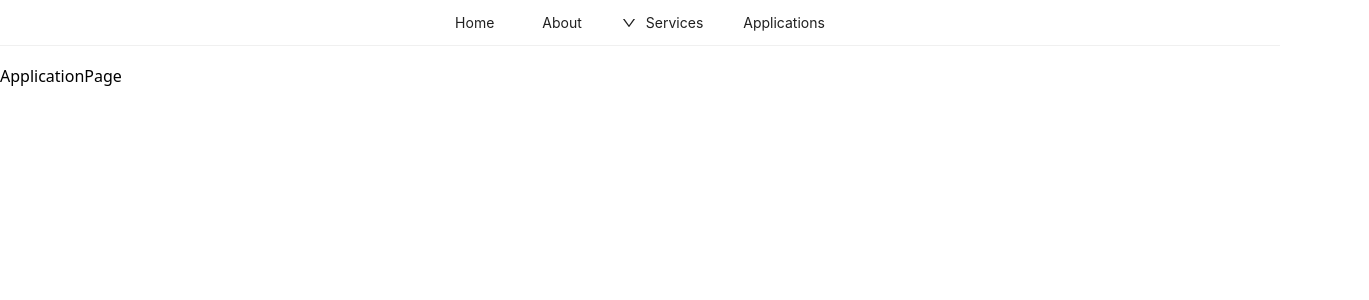
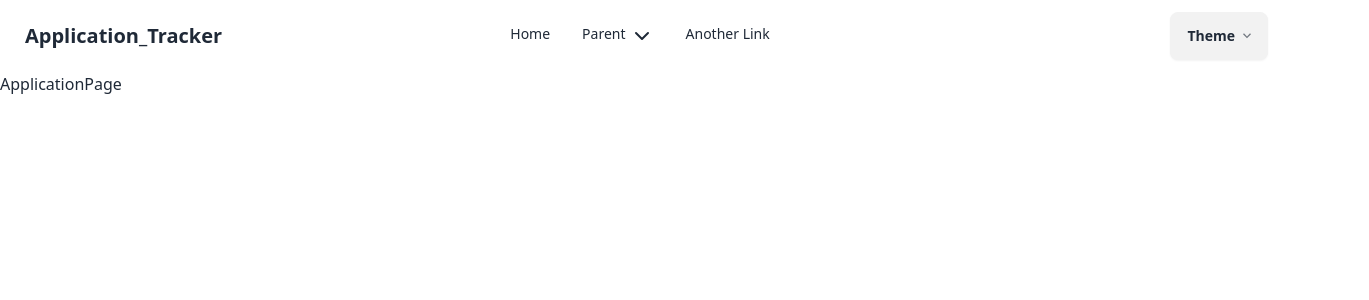
Before and after one commit to Sylpherena/Job-Application-Tracker, a React (Vite) app: page /applications in a window 1280 px wide. Shown: the top 300 px of the page, 1369 px wide, since content can reach past the window. Built offline with nearby package versions, Linux system fonts and the light colour scheme.

Commit message:
UI library changed from antd to daisyUI. Navbar changed accordingly.

```diff
--- a/package.json
+++ b/package.json
@@ -10,8 +10,9 @@
     "preview": "vite preview"
   },
   "dependencies": {
-    "antd": "^5.22.3",
     "autoprefixer": "^10.4.20",
+    "clsx": "^2.1.1",
+    "lucide-react": "^0.468.0",
     "postcss": "^8.4.49",
     "react": "^18.3.1",
     "react-dom": "^18.3.1",
@@ -24,6 +25,7 @@
     "@types/react-dom": "^18.3.1",
     "@types/react-router-dom": "^5.3.3",
     "@vitejs/plugin-react-swc": "^3.5.0",
+    "daisyui": "^4.12.14",
     "eslint": "^9.15.0",
     "eslint-config-prettier": "^9.1.0",
     "eslint-plugin-prettier": "^5.2.1",
--- a/src/App.tsx
+++ b/src/App.tsx
@@ -4,18 +4,35 @@ import Applications from "./pages/Applications";
 import Navigation from "./Navigation";
 
 function App() {
+  //const [themeMode, setThemeMode] = useState<DaisyUIThemes>("bumblebee");
+
+  // useEffect(() => {
+  //   const darkModeMediaQuery = window.matchMedia(
+  //     "(prefers-color-scheme: dark)"
+  //   );
+  //   setIsDarkMode(darkModeMediaQuery.matches);
+
+  //   const handleChange = (e: MediaQueryListEvent) => setIsDarkMode(e.matches);
+  //   darkModeMediaQuery.addEventListener("change", handleChange);
+
+  //   return () => darkModeMediaQuery.removeEventListener("change", handleChange);
+  // }, []);
+
+  // const toggleDarkMode = () => {
+  //   document.documentElement.classList.toggle("dark");
+  //   setIsDarkMode(!isDarkMode);
+  // };
+
   return (
-    <div>
+    <>
       <Navigation />
-      <div className="pt-16">
       <Router>
         <Routes>
           <Route path="/" element={<Home />} />
           <Route path="/applications" element={<Applications />} />
         </Routes>
       </Router>
-      </div>
-    </div>
+    </>
   );
 }
 
--- a/src/Navigation.tsx
+++ b/src/Navigation.tsx
@@ -1,48 +1,78 @@
-import React from "react";
-import { Menu } from "antd";
-import { DownOutlined } from "@ant-design/icons";
+import { AlignLeft, ChevronDown } from "lucide-react";
+import { ThemeController } from "./ThemeController";
 
-const { SubMenu } = Menu;
-
-const Navigation: React.FC = () => {
+const Navigation = () => {
   return (
-    <Menu
-      mode="horizontal"
-      className="fixed top-0 left-0 w-full z-50 flex justify-center"
-    >
-      <Menu.Item key="home">
-        <a className="p-2" href="/">
-          Home
-        </a>
-      </Menu.Item>
-      <Menu.Item key="about">
-        <a className="p-2" href="/about">
-          About
-        </a>
-      </Menu.Item>
-      <SubMenu key="services" title="Services" icon={<DownOutlined />}>
-        <Menu.Item key="service1">
-          <a className="p-2" href="/services/service1">
-            Service 1
-          </a>
-        </Menu.Item>
-        <Menu.Item key="service2">
-          <a className="p-2" href="/services/service2">
-            Service 2
-          </a>
-        </Menu.Item>
-        <Menu.Item key="service3">
-          <a className="p-2" href="/services/service3">
-            Service 3
-          </a>
-        </Menu.Item>
-      </SubMenu>
-      <Menu.Item key="applications">
-        <a className="p-2" href="/applications">
-          Applications
-        </a>
-      </Menu.Item>
-    </Menu>
+    <div className="drawer">
+      <input id="my-drawer-3" type="checkbox" className="drawer-toggle" />
+      <div className="drawer-content flex flex-col">
+        <div className="navbar bg-base-100">
+          <div className="navbar-start">
+            <div tabIndex={0} className="flex-none lg:hidden">
+              <label
+                htmlFor="my-drawer-3"
+                aria-label="open sidebar"
+                className="btn btn-square btn-ghost"
+              >
+                <AlignLeft />
+              </label>
+            </div>
+            <a className="btn btn-ghost text-xl">Application_Tracker</a>
+          </div>
+          <div className="navbar-center hidden lg:flex">
+            <ul className="menu menu-horizontal px-1">
+              <li>
+                <a href="/home">Home</a>
+              </li>
+              <li>
+                <div className="dropdown dropdown-hover dropdown-bottom ">
+                  {
+                    //submenu parent and submenu list
+                  }
+                  <div tabIndex={0} role="button" className="flex gap-1">
+                    Parent
+                    <ChevronDown />
+                  </div>
+                  <ul
+                    tabIndex={0}
+                    className="dropdown-content left-1/2 -translate-x-1/2 menu bg-base-100 rounded-box z-[1] w-52 p-2 shadow"
+                  >
+                    <li>
+                      <a href="/applications">Applications</a>
+                    </li>
+                    <li>
+                      <a>Add New</a>
+                    </li>
+                  </ul>
+                </div>
+              </li>
+              <li>
+                <a>Another Link</a>
+              </li>
+            </ul>
+          </div>
+          <div className="navbar-end">
+            <ThemeController />
+          </div>
+        </div>
+      </div>
+      <div className="drawer-side">
+        <label
+          htmlFor="my-drawer-3"
+          aria-label="close sidebar"
+          className="drawer-overlay"
+        ></label>
+        <ul className="menu bg-base-200 min-h-full w-80 p-4">
+          {/* Sidebar content here */}
+          <li>
+            <a>Sidebar Item 1</a>
+          </li>
+          <li>
+            <a>Sidebar Item 2</a>
+          </li>
+        </ul>
+      </div>
+    </div>
   );
 };
 
--- /dev/null
+++ b/src/ThemeController.tsx
@@ -0,0 +1,45 @@
+import { daisyUIThemes } from "./themes";
+
+export function ThemeController() {
+  return (
+    <div className="dropdown">
+      <div tabIndex={0} role="button" className="btn m-1">
+        Theme
+        <svg
+          width="12px"
+          height="12px"
+          className="inline-block h-2 w-2 fill-current opacity-60"
+          xmlns="http://www.w3.org/2000/svg"
+          viewBox="0 0 2048 2048"
+        >
+          <path d="M1799 349l242 241-1017 1017L7 590l242-241 775 775 775-775z"></path>
+        </svg>
+      </div>
+      <ul
+        tabIndex={0}
+        className="dropdown-content bg-base-300 rounded-box z-[1] w-52 p-2 shadow-2xl overflow-y-auto max-h-64"
+      >
+        <li>
+          <input
+            type="radio"
+            name="theme-dropdown"
+            className="theme-controller btn btn-sm btn-block btn-ghost justify-start"
+            aria-label="Default"
+            value="default"
+          />
+        </li>
+        {daisyUIThemes.map((theme) => (
+          <li key={theme}>
+            <input
+              type="radio"
+              name="theme-dropdown"
+              className="theme-controller btn btn-sm btn-block btn-ghost justify-start"
+              aria-label={theme.charAt(0).toUpperCase() + theme.slice(1)}
+              value={theme}
+            />
+          </li>
+        ))}
+      </ul>
+    </div>
+  );
+}
--- a/src/pages/Home.tsx
+++ b/src/pages/Home.tsx
@@ -1,41 +1,8 @@
-import { useState } from "react";
-import reactLogo from "../assets/react.svg";
-import { Button } from "antd";
-import { useNavigate } from "react-router-dom";
-
 function Home() {
-  const [count, setCount] = useState(0);
-  const navigate = useNavigate();
-
-  const handleButtonClick = () => {
-    navigate("/applications");
-  };
-
   return (
     <>
-      <div>
-        <a href="https://react.dev" target="_blank">
-          <img src={reactLogo} className="logo react" alt="React logo" />
-        </a>
-      </div>
-      <h1>Vite + React</h1>
-      <div className="card">
-        <button
-          className="bg-red-950 hover:bg-orange-400"
-          onClick={() => setCount((count) => count + 1)}
-        >
-          count is {count}
-        </button>
-        <Button onClick={handleButtonClick} type="primary">
-          Go to Applications
-        </Button>
-        <p>
-          Edit <code>src/App.tsx</code> and save to test HMR
-        </p>
-      </div>
-      <p className="read-the-docs">
-        Click on the Vite and React logos to learn more
-      </p>
+      <p>Bonjour!!!</p>
+      <button className="btn btn-primary">Cool button</button>
     </>
   );
 }
--- /dev/null
+++ b/src/themes.ts
@@ -0,0 +1,68 @@
+export type DaisyUIThemes =
+  | "light"
+  | "dark"
+  | "cupcake"
+  | "bumblebee"
+  | "emerald"
+  | "corporate"
+  | "synthwave"
+  | "retro"
+  | "cyberpunk"
+  | "valentine"
+  | "halloween"
+  | "garden"
+  | "forest"
+  | "aqua"
+  | "lofi"
+  | "pastel"
+  | "fantasy"
+  | "wireframe"
+  | "black"
+  | "luxury"
+  | "dracula"
+  | "cmyk"
+  | "autumn"
+  | "business"
+  | "acid"
+  | "lemonade"
+  | "night"
+  | "coffee"
+  | "winter"
+  | "dim"
+  | "nord"
+  | "sunset";
+
+export const daisyUIThemes = [
+  "light",
+  "dark",
+  "cupcake",
+  "bumblebee",
+  "emerald",
+  "corporate",
+  "synthwave",
+  "retro",
+  "cyberpunk",
+  "valentine",
+  "halloween",
+  "garden",
+  "forest",
+  "aqua",
+  "lofi",
+  "pastel",
+  "fantasy",
+  "wireframe",
+  "black",
+  "luxury",
+  "dracula",
+  "cmyk",
+  "autumn",
+  "business",
+  "acid",
+  "lemonade",
+  "night",
+  "coffee",
+  "winter",
+  "dim",
+  "nord",
+  "sunset",
+];
--- a/tailwind.config.js
+++ b/tailwind.config.js
@@ -4,5 +4,16 @@ export default {
   theme: {
     extend: {},
   },
-  plugins: [],
+  plugins: [require("daisyui")],
+  // daisyUI config (optional - here are the default values)
+  daisyui: {
+    themes: true, // false: only light + dark | true: all themes | array: specific themes like this ["light", "dark", "cupcake"]
+    darkTheme: "dark", // name of one of the included themes for dark mode
+    base: true, // applies background color and foreground color for root element by default
+    styled: true, // include daisyUI colors and design decisions for all components
+    utils: true, // adds responsive and modifier utility classes
+    prefix: "", // prefix for daisyUI classnames (components, modifiers and responsive class names. Not colors)
+    logs: true, // Shows info about daisyUI version and used config in the console when building your CSS
+    themeRoot: ":root", // The element that receives theme color CSS variables
+  },
 };
```
Also changed, not shown: 1 other file (tests, documents, lock files or other folders). Lines whose indentation alone changed are shown as unchanged.
